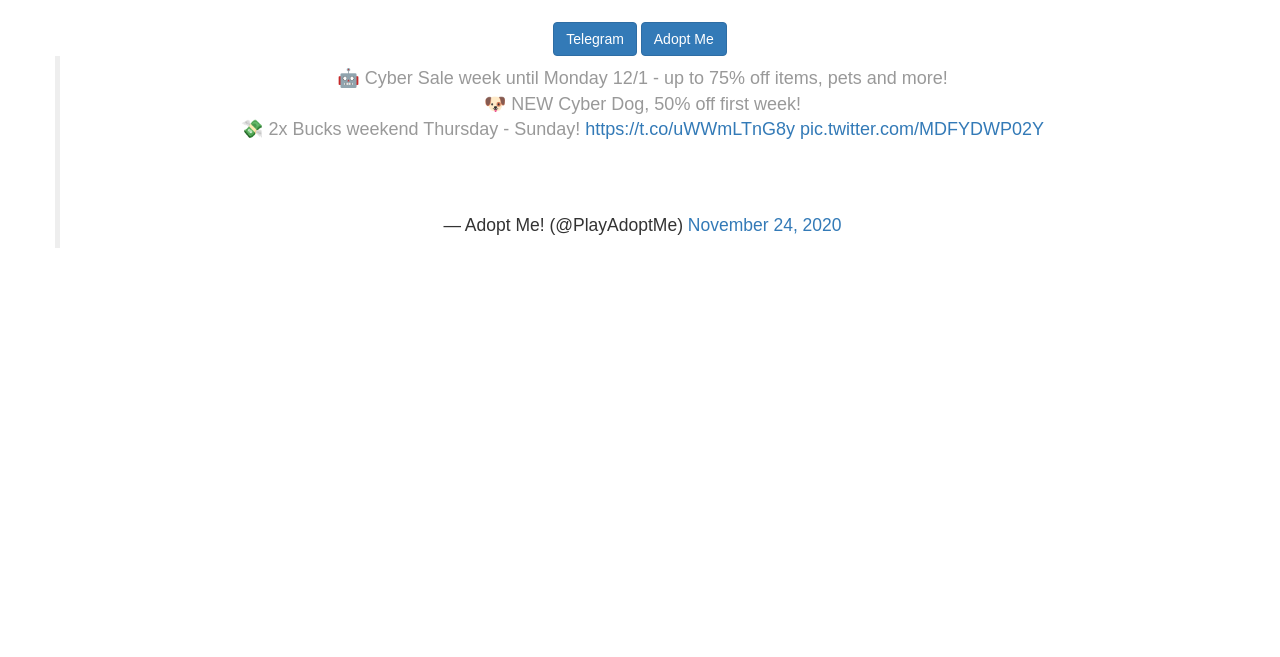
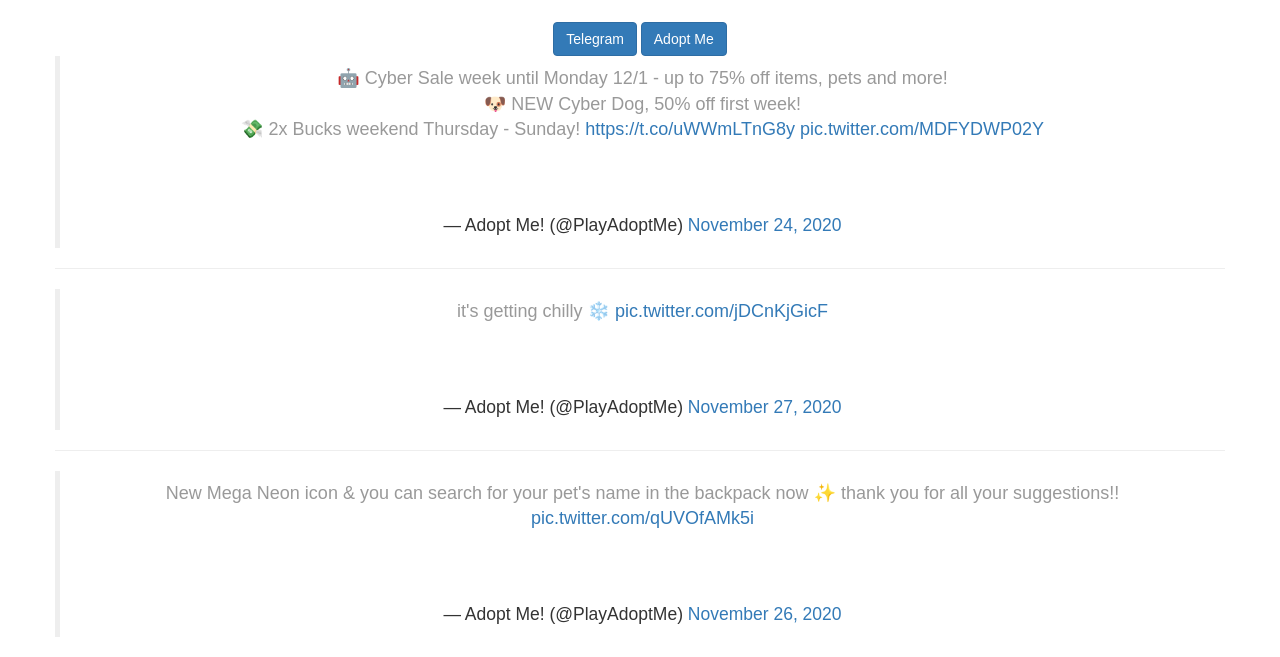
Before and after one commit to AdoptMeNews/AdoptMeNews.github.io, a plain HTML site: page index.html in a window 1280 px wide. Shown: the part 147-804 px from the top of the page. Drawn offline with Linux system fonts and the light colour scheme.

Commit message:
Update index.html

```diff
--- a/index.html
+++ b/index.html
@@ -75,6 +75,10 @@
 <div class="card">
            <div class="card">
 <blockquote class="twitter-tweet"><p lang="en" dir="ltr">🤖 Cyber Sale week until Monday 12/1 - up to 75% off items, pets and more!<br>🐶 NEW Cyber Dog, 50% off first week!<br>💸 2x Bucks weekend Thursday - Sunday! <a href="https://t.co/uWWmLTnG8y">https://t.co/uWWmLTnG8y</a> <a href="https://t.co/MDFYDWP02Y">pic.twitter.com/MDFYDWP02Y</a></p>&mdash; Adopt Me! (@PlayAdoptMe) <a href="https://twitter.com/PlayAdoptMe/status/1331282148104560640?ref_src=twsrc%5Etfw">November 24, 2020</a></blockquote> <script async src="https://platform.twitter.com/widgets.js" charset="utf-8"></script>
-</div>
+<hr>
+		   <blockquote class="twitter-tweet"><p lang="en" dir="ltr">it&#39;s getting chilly ❄️ <a href="https://t.co/jDCnKjGicF">pic.twitter.com/jDCnKjGicF</a></p>&mdash; Adopt Me! (@PlayAdoptMe) <a href="https://twitter.com/PlayAdoptMe/status/1332402187650134024?ref_src=twsrc%5Etfw">November 27, 2020</a></blockquote> <script async src="https://platform.twitter.com/widgets.js" charset="utf-8"></script>
+		   <hr>
+		   <blockquote class="twitter-tweet"><p lang="en" dir="ltr">New Mega Neon icon &amp; you can search for your pet&#39;s name in the backpack now ✨ thank you for all your suggestions!! <a href="https://t.co/qUVOfAMk5i">pic.twitter.com/qUVOfAMk5i</a></p>&mdash; Adopt Me! (@PlayAdoptMe) <a href="https://twitter.com/PlayAdoptMe/status/1332062535181348864?ref_src=twsrc%5Etfw">November 26, 2020</a></blockquote> <script async src="https://platform.twitter.com/widgets.js" charset="utf-8"></script>
+	</div>
 </body>
 </html>
```
